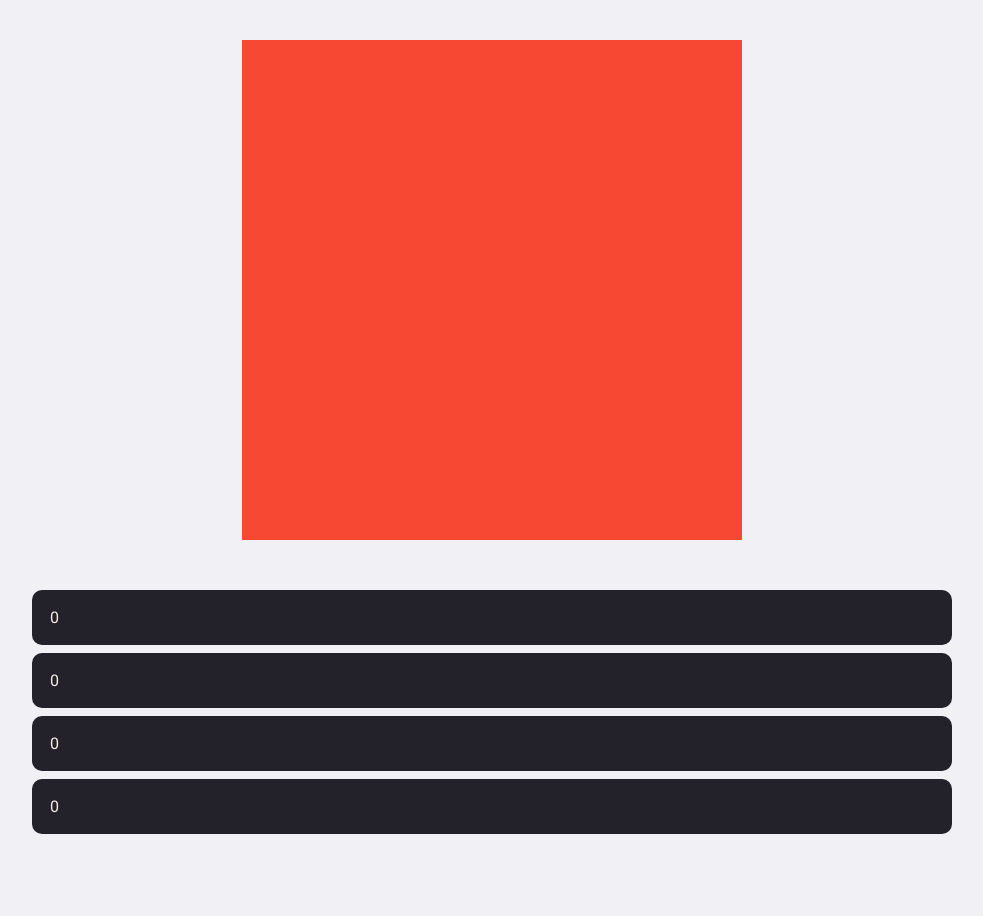
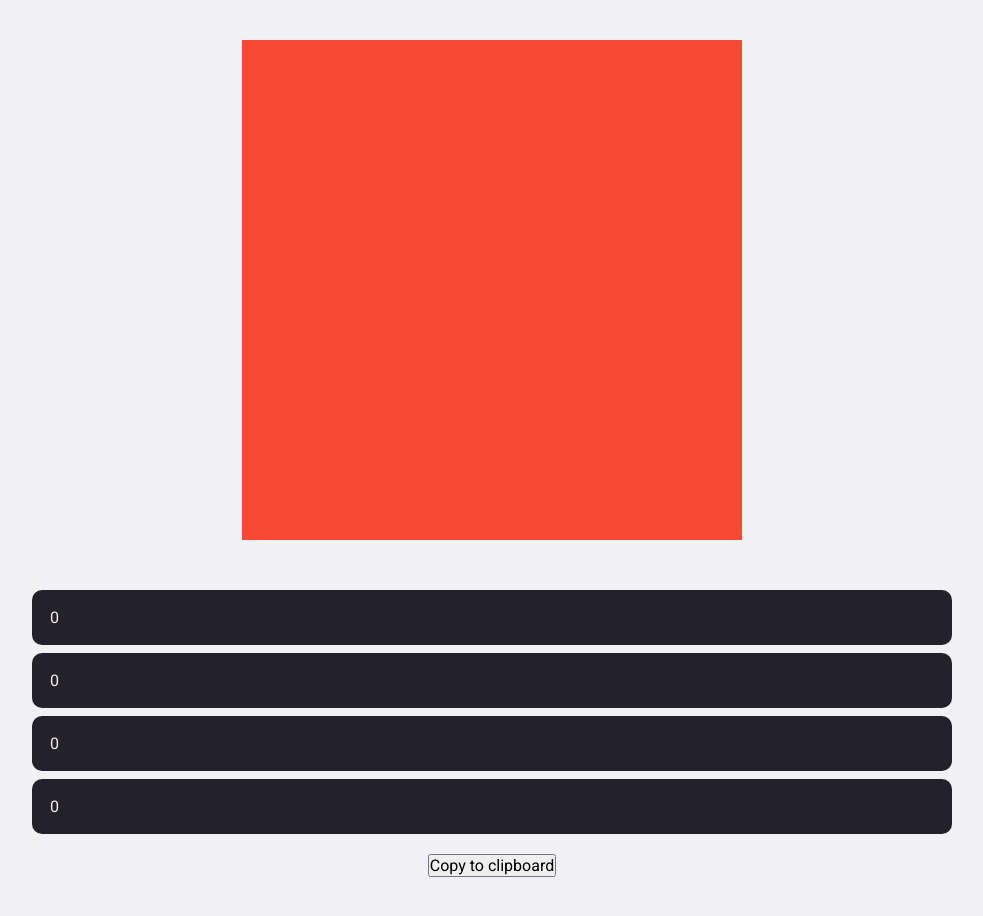
Before and after one commit to rubensojunior/border-radius-previewer, a React (Create React App) app: page / in a window 1280 px wide. Shown: the whole page, without its empty margins (148-1131 px from the left). Before the commit the page ends 874 px from the top, so only its background shows below. Built offline with nearby package versions, Linux system fonts and the light colour scheme.

Commit message:
implementing copy to clipboard

```diff
--- a/package.json
+++ b/package.json
@@ -10,6 +10,7 @@
     "@types/node": "^12.0.0",
     "@types/react": "^16.9.0",
     "@types/react-dom": "^16.9.0",
+    "clipboard-copy": "^3.1.0",
     "react": "^16.13.1",
     "react-dom": "^16.13.1",
     "react-scripts": "3.4.1",
--- a/src/pages/Main/index.tsx
+++ b/src/pages/Main/index.tsx
@@ -1,8 +1,9 @@
 import React, { useState, useCallback } from 'react'
 
+import copy from 'clipboard-copy'
 import Input from '../../components/Input'
 
-import { Container, Box } from './styles'
+import { Container, Box, Button } from './styles'
 
 const App: React.FC = () => {
   const [borderTopLeft, setBorderTopLeft] = useState(0)
@@ -34,6 +35,25 @@ const App: React.FC = () => {
     setBorderBottomRight(borderBottomRightValue)
   }, [])
 
+  const handleCopyButtonClick = useCallback(async () => {
+    const resultCss = `
+    ${borderTopLeft > 0 ? `border-top-left-radius: ${borderTopLeft}px;` : ''}
+    ${borderTopRight > 0 ? `border-top-right-radius: ${borderTopRight}px;` : ''}
+    ${
+      borderBottomLeft > 0
+        ? `border-bottom-left-radius: ${borderBottomLeft}px;`
+        : ''
+    }
+    ${
+      borderBottomRight > 0
+        ? `border-bottom-right-radius: ${borderBottomRight}px;`
+        : ''
+    }
+    `
+
+    await copy(resultCss)
+  }, [borderTopLeft, borderTopRight, borderBottomLeft, borderBottomRight])
+
   return (
     <Container>
       <Box
@@ -63,6 +83,10 @@ const App: React.FC = () => {
         value={borderBottomRight}
         type="number"
       />
+
+      <Button type="button" onClick={handleCopyButtonClick}>
+        Copy to clipboard
+      </Button>
     </Container>
   )
 }
--- a/src/pages/Main/styles.ts
+++ b/src/pages/Main/styles.ts
@@ -44,3 +44,7 @@ export const Box = styled.div<BorderProps>`
       border-bottom-right-radius: ${props.borderBottomRight}px;
     `}
 `
+
+export const Button = styled.button`
+  margin-top: 20px;
+`
```
Also changed, not shown: 1 other file (tests, documents, lock files or other folders).
